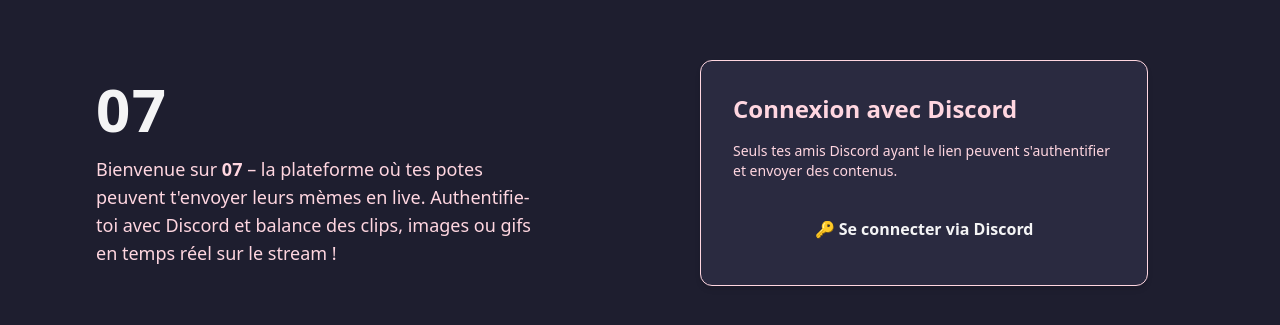
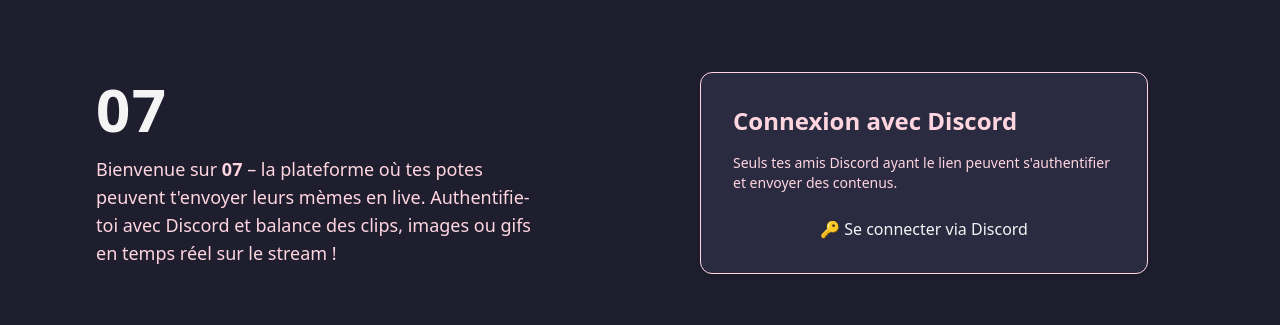
Before and after one commit to ZakAuMiel/o7-front, a Vue app: page /login in a window 1280 px wide. Shown: the part 227-552 px from the top of the page. Built offline with nearby package versions, Linux system fonts and the light colour scheme.

Commit message:
missing url fix

```diff
--- a/src/pages/Login.vue
+++ b/src/pages/Login.vue
@@ -1,3 +1,11 @@
+<script setup lang="ts">
+// Page de connexion avec Discord
+const API_BASE_URL =
+  import.meta.env.VITE_API_BASE_URL || "http://localhost:3000";
+// URL pour la connexion Discord
+const discordLoginUrl = `${API_BASE_URL}/api/auth/login`;
+</script>
+
 <template>
   <div
     class="h-screen w-full bg-soft text-main flex items-center justify-center"
@@ -28,8 +36,8 @@
             envoyer des contenus.
           </p>
           <a
-            href="`${import.meta.env.VITE_API_BASE_URL}/api/auth/login`"
-            class="block w-full text-center bg-primary text-soft font-semibold py-3 rounded hover:bg-opacity-90 transition"
+            :href="discordLoginUrl"
+            class="block w-full text-center bg-primary ..."
           >
             🔑 Se connecter via Discord
           </a>
```
